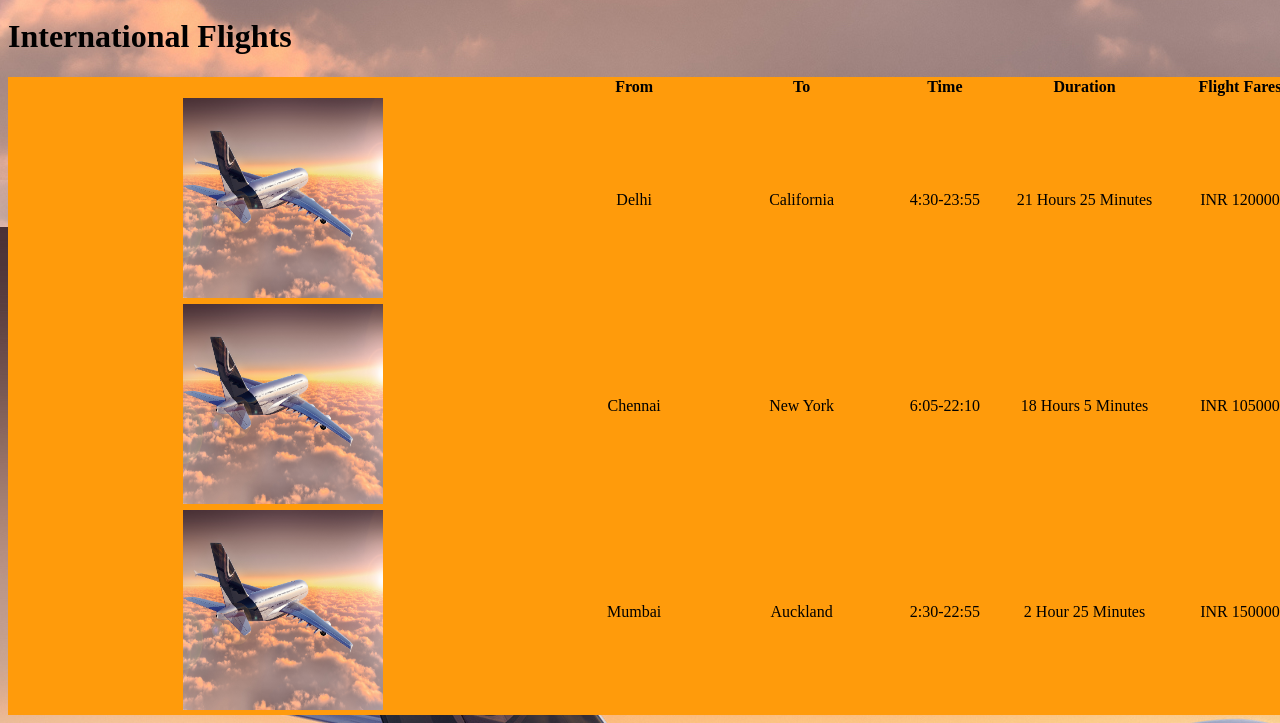
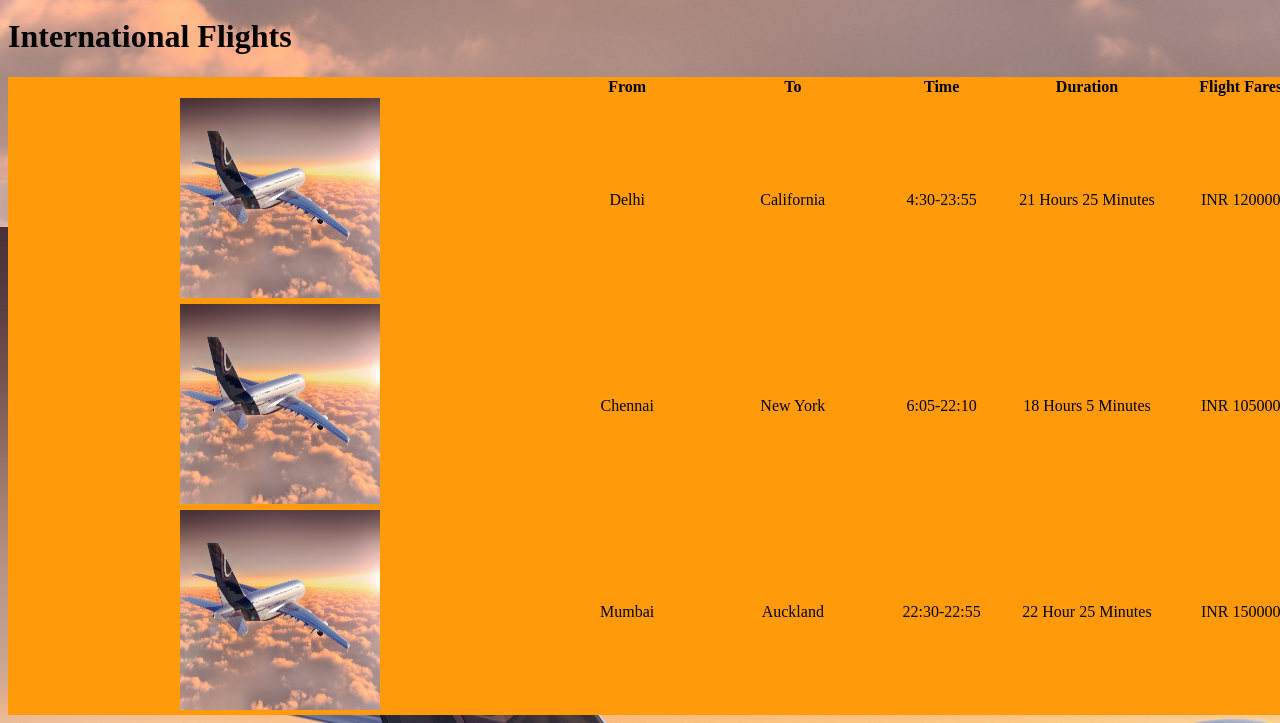
Before and after one commit to Viyomj/Viyomj.github.io, a plain HTML site: page avaite flight reservation.html in a window 1280 px wide. Shown: the part 1187-1910 px from the top of the page. Drawn offline with Linux system fonts and the light colour scheme.

Commit message:
Update avaite flight reservation.html

```diff
--- a/avaite flight reservation.html
+++ b/avaite flight reservation.html
@@ -167,8 +167,8 @@
 		<td><img src="fli.jpg"></td>
 		<td>Mumbai</td>
 		<td>Auckland</td>
-		<td>2:30-22:55</td>
-		<td>2 Hour 25 Minutes</td>
+		<td>22:30-22:55</td>
+		<td>22 Hour 25 Minutes</td>
 		<td>INR 150000</td>
 	</tr>
 
```
